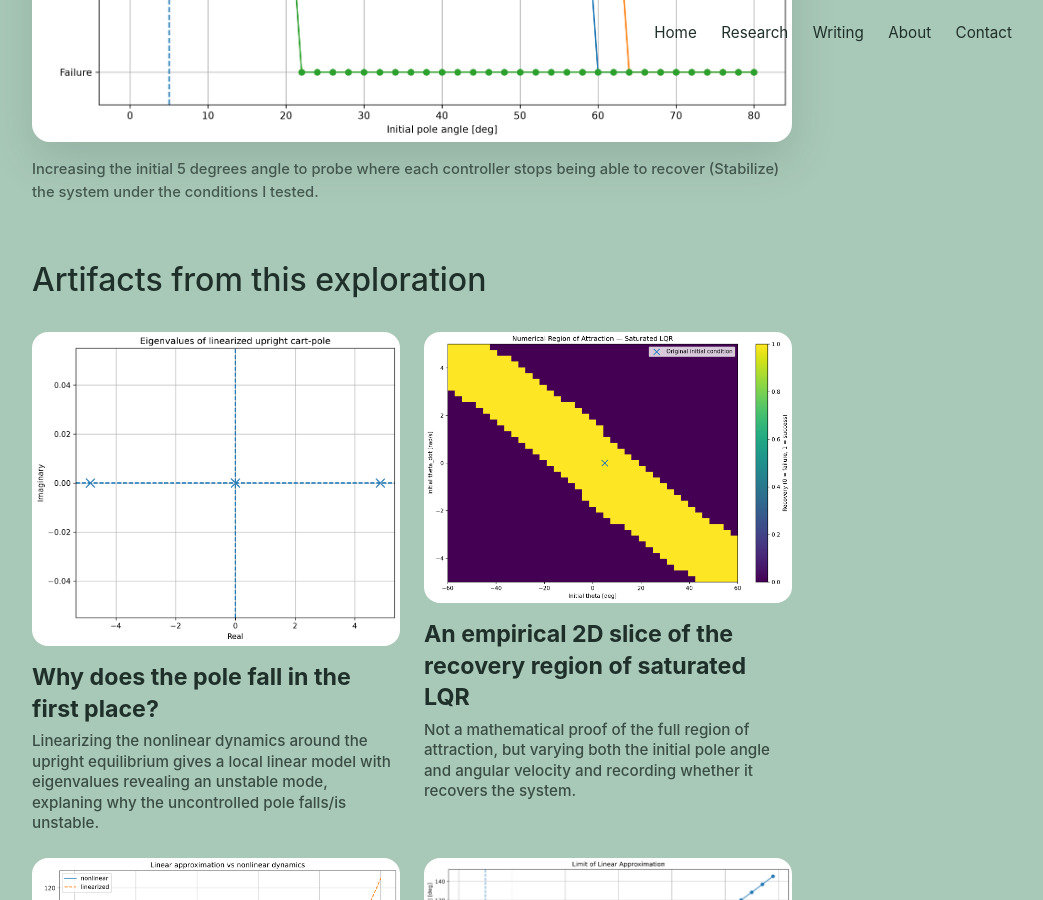
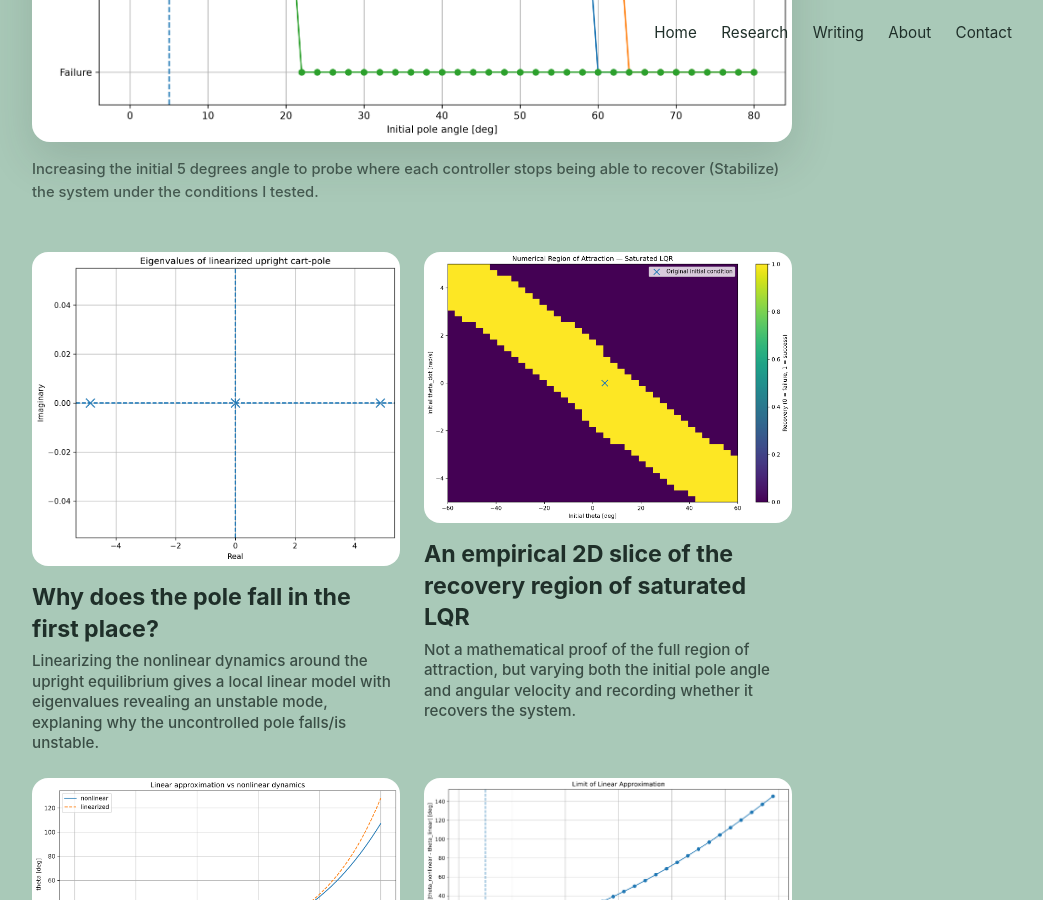
Before and after one commit to SepidehFouladzadeh/SepidehFouladzadeh.github.io, a Jekyll site: the page built from _posts/2026-09-22-control-optimization.md, in a window 1280 px wide and 900 px high, scrolled down 2976 px. Shown: the whole window, without its empty margins (228-1271 px from the left). Built offline with Jekyll 4.4.1, drawn with Linux system fonts in a browser that asks for light colours.

Commit message:
new exploration refinement

```diff
--- a/_posts/2026-09-22-control-optimization.md
+++ b/_posts/2026-09-22-control-optimization.md
@@ -269,7 +269,7 @@ permalink: /research/control-optimization/
 
 <section class="artifacts">
 
-  <h2>Artifacts from this exploration</h2>
+  <!-- <h2>Artifacts from this exploration</h2> -->
 
   <div class="artifact-gallery">
 
```
